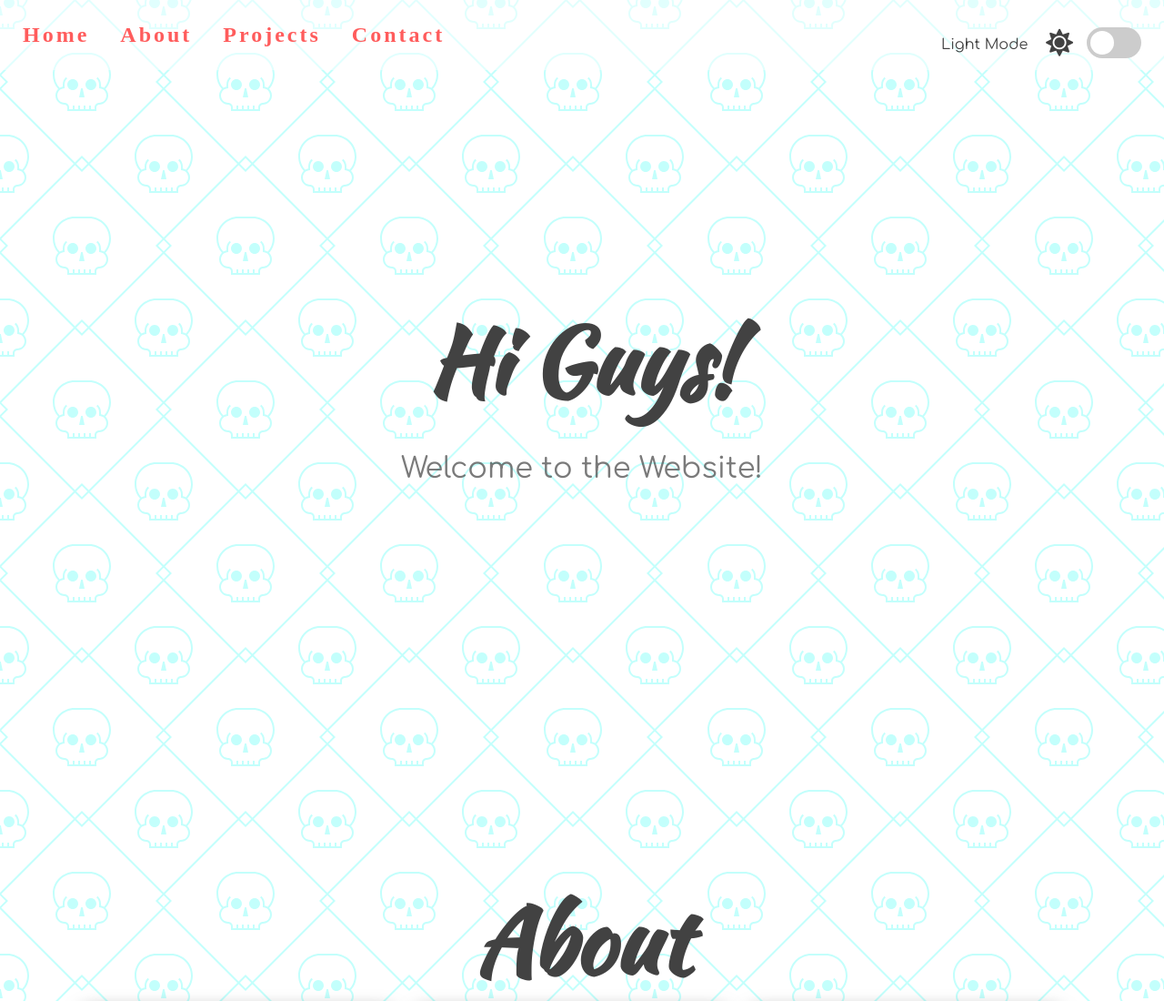
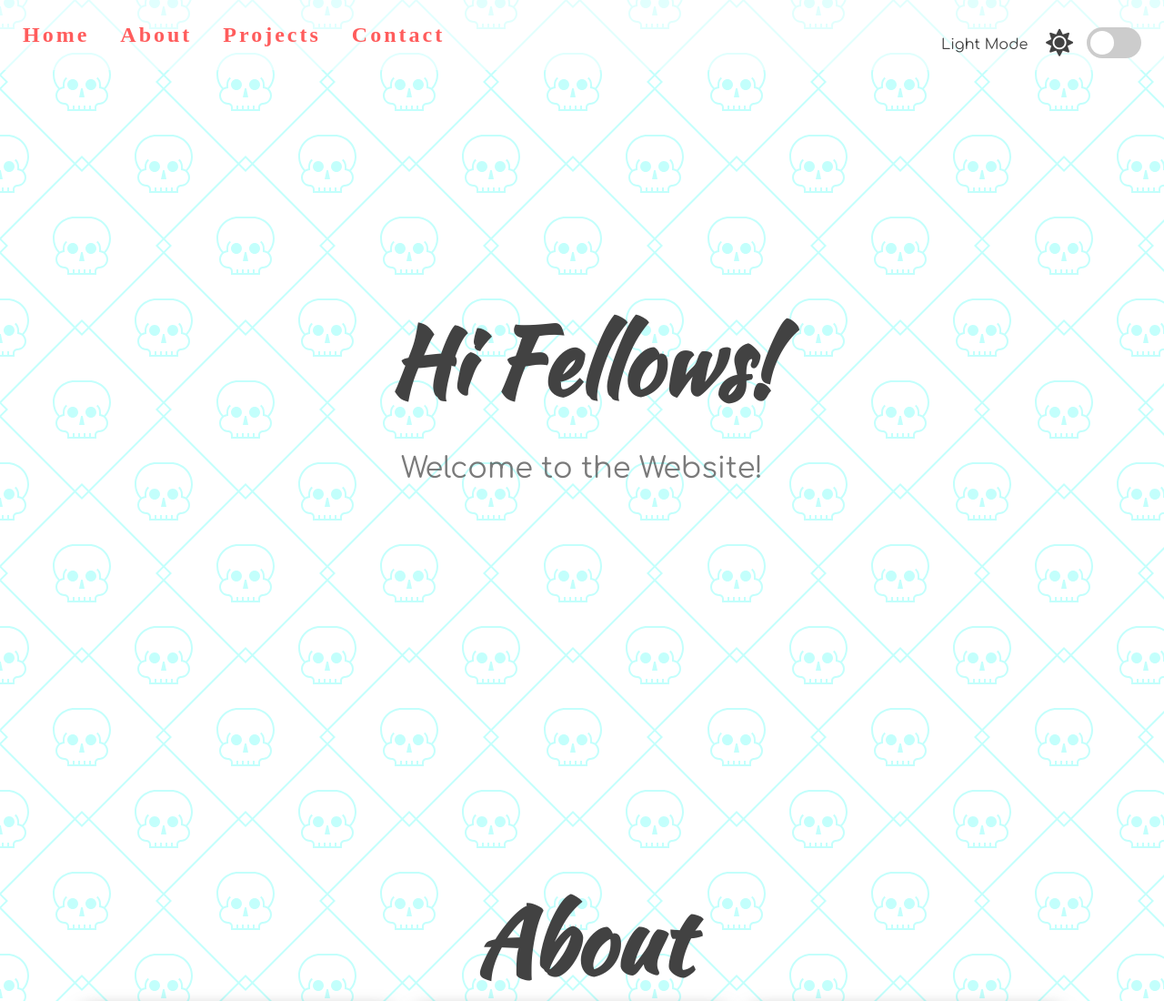
Before and after one commit to tsingune/Light-Dark-Mode, a plain HTML site: page index.html in a window 1280 px wide. Shown: the top 1100 px of the page at 91% size. Drawn offline with Linux system fonts and the light colour scheme.

Commit message:
Update index.html

```diff
--- a/index.html
+++ b/index.html
@@ -30,7 +30,7 @@
     <!--Home Section-->
     <section id="home">
         <div class="title-group">
-            <h1>Hi Guys!</h1>
+            <h1>Hi Fellows!</h1>
             <h2>Welcome to the Website!</h2>
         </div>
     </section>
```
